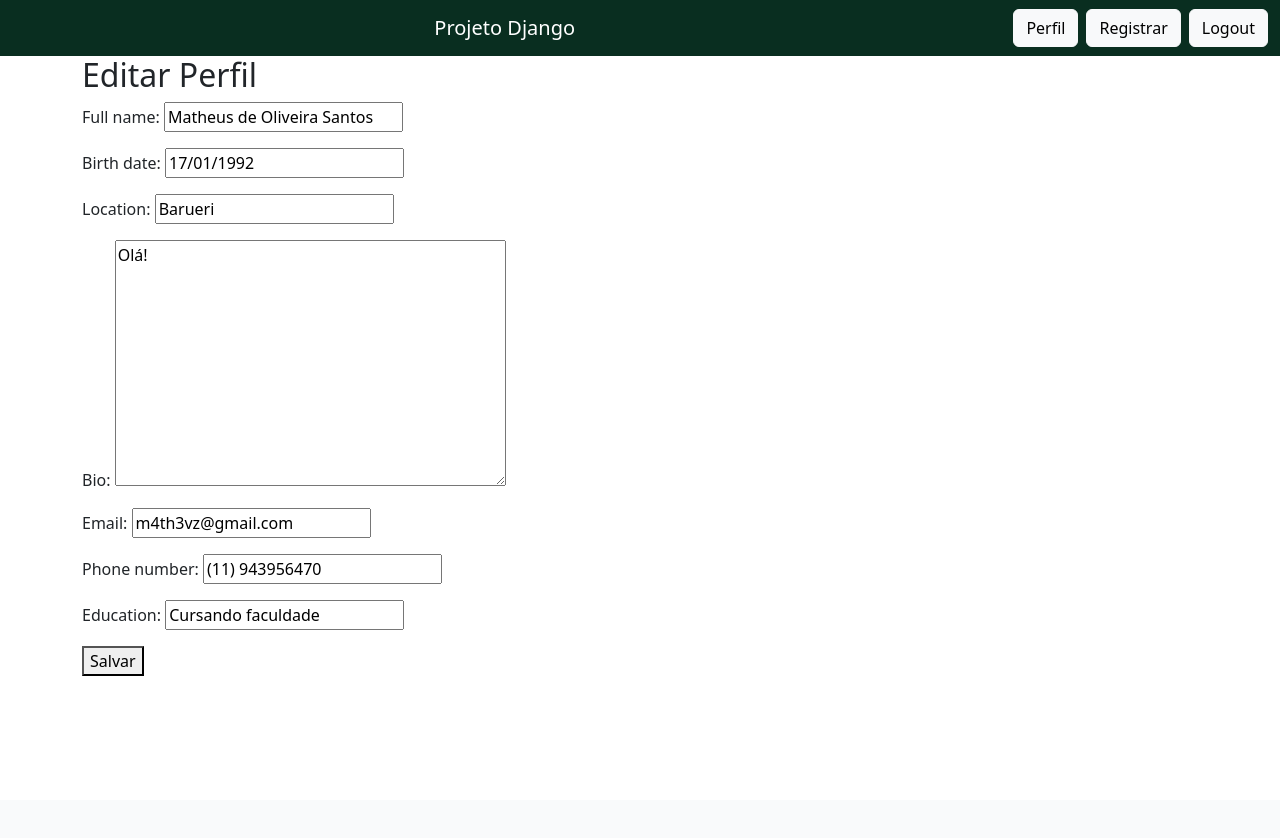
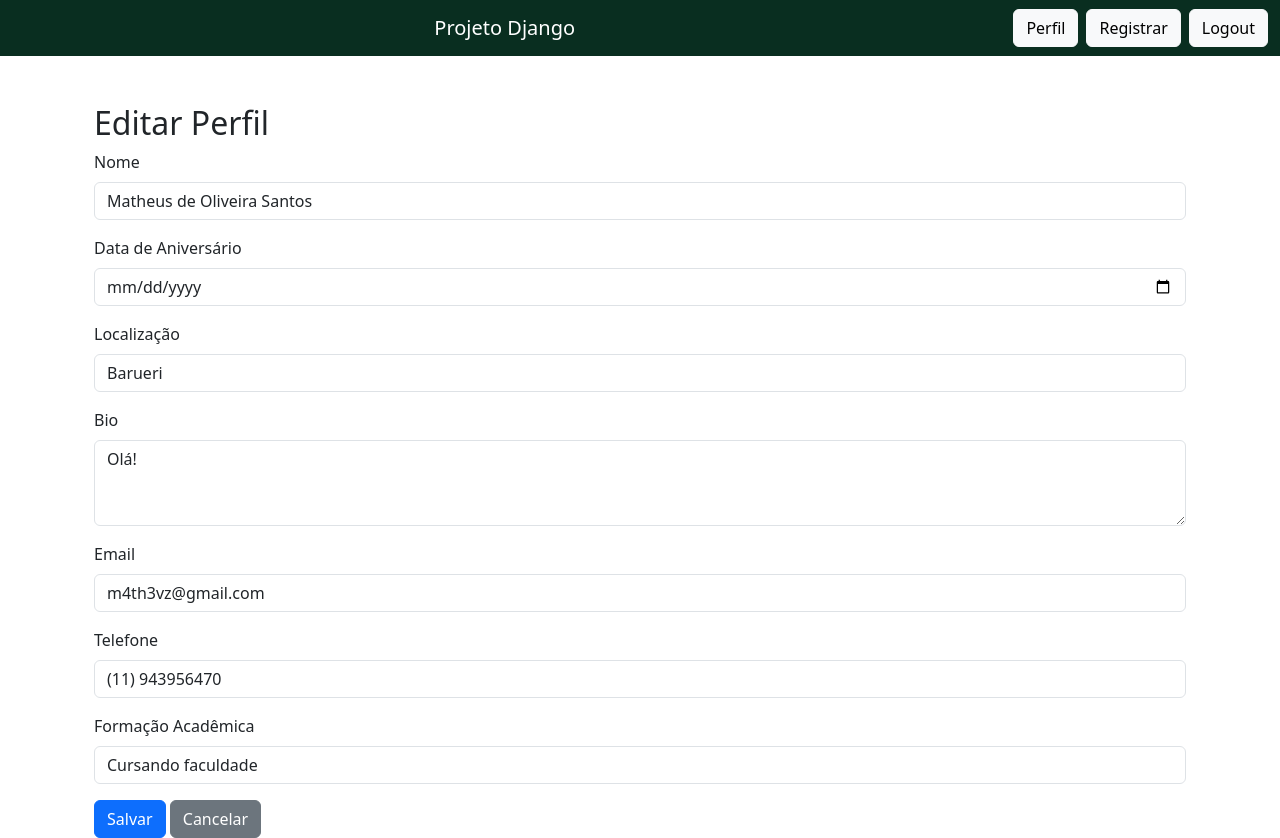
Before and after one commit to m4th3vz/django_social_media, a Django app: page /profile/edit/ in a window 1280 px wide. Before the commit the page ends 676 px from the top, so only its background shows below. Run offline with Django 5.2, Linux system fonts and the light colour scheme; a user stored in the database is signed in; data comes from the database, SQL or seed files in the repository; both versions use the stored data as it was after the commit.

Commit message:
django_social_media 7

```diff
--- a/core/templates/profile.html
+++ b/core/templates/profile.html
@@ -7,15 +7,15 @@
 
 {% block content %}
   <h2>Perfil de {{ profile.user.username }}</h2>
-  <p><strong>Nome Completo:</strong> {{ profile.full_name }}</p>
+  <p><strong>Nome:</strong> {{ profile.full_name }}</p>
   <p><strong>Data de Aniversário:</strong> {{ profile.birth_date }}</p>
   <p><strong>Localização:</strong> {{ profile.location }}</p>
   <p><strong>Bio:</strong> {{ profile.bio }}</p>
   <p><strong>Email:</strong> {{ profile.email }}</p>
-  <p><strong>Número de Telefone:</strong> {{ profile.phone_number }}</p>
+  <p><strong>Telefone:</strong> {{ profile.phone_number }}</p>
   <p><strong>Formação Acadêmica:</strong> {{ profile.education }}</p>
   {% if profile.user == request.user %}
-    <a href="{% url 'profile_edit' %}">Editar Perfil</a>
+    <a href="{% url 'profile_edit' %}" class="btn btn-success m-1 btn-custom-2">Editar Perfil</a>
   {% endif %}
 
   <a href="{% url 'following_list' %}">Usuários que você segue</a>
--- a/core/templates/profile_edit.html
+++ b/core/templates/profile_edit.html
@@ -6,10 +6,38 @@
 {% endblock page_title%}
 
 {% block content %}
-  <h2>Editar Perfil</h2>
-  <form method="post">
-    {% csrf_token %}
-    {{ form.as_p }}
-    <button type="submit">Salvar</button>
-  </form>
+<div class="container mt-5">
+    <h2>Editar Perfil</h2>
+    <form method="post" action="{% url 'profile_edit' %}">
+        {% csrf_token %}
+        <div class="mb-3">
+            <label for="full_name" class="form-label">Nome</label>
+            <input type="text" class="form-control" id="full_name" name="full_name" value="{{ form.full_name.value }}">
+        </div>
+        <div class="mb-3">
+            <label for="birth_date" class="form-label">Data de Aniversário</label>
+            <input type="date" class="form-control" id="birth_date" name="birth_date" value="{{ form.birth_date.value }}">
+        </div>
+        <div class="mb-3">
+            <label for="location" class="form-label">Localização</label>
+            <input type="text" class="form-control" id="location" name="location" value="{{ form.location.value }}">
+        </div>
+        <div class="mb-3">
+            <label for="bio" class="form-label">Bio</label>
+            <textarea class="form-control" id="bio" name="bio" rows="3">{{ form.bio.value }}</textarea>
+        </div>
+        <div class="mb-3">
+            <label for="email" class="form-label">Email</label>
+            <input type="email" class="form-control" id="email" name="email" value="{{ form.email.value }}">
+        </div>
+        <div class="mb-3">
+            <label for="phone_number" class="form-label">Telefone</label>
+            <input type="text" class="form-control" id="phone_number" name="phone_number" value="{{ form.phone_number.value }}">
+        </div>
+        <div class="mb-3">
+            <label for="education" class="form-label">Formação Acadêmica</label>
+            <input type="text" class="form-control" id="education" name="education" value="{{ form.education.value }}">
+        </div>
+        <button type="submit" class="btn btn-primary">Salvar</button>
+        <a href="{% url 'profile' %}" class="btn btn-secondary">Cancelar</a>
 {% endblock content %}
--- a/static/css/styles.css
+++ b/static/css/styles.css
@@ -33,3 +33,13 @@
 .card-title a {
     text-decoration: none; /* Remove o sublinhado */
 }
+
+.btn-custom-2 {
+    background-color: #092E20; /* Cor personalizada */
+    color: white; /* Cor do texto */
+    border: none; /* Remove a borda padrão */
+}
+
+.btn-custom-2:hover {
+    background-color: #074B35; /* Cor ao passar o mouse */
+}
```
Also changed, not shown: db.sqlite3.
